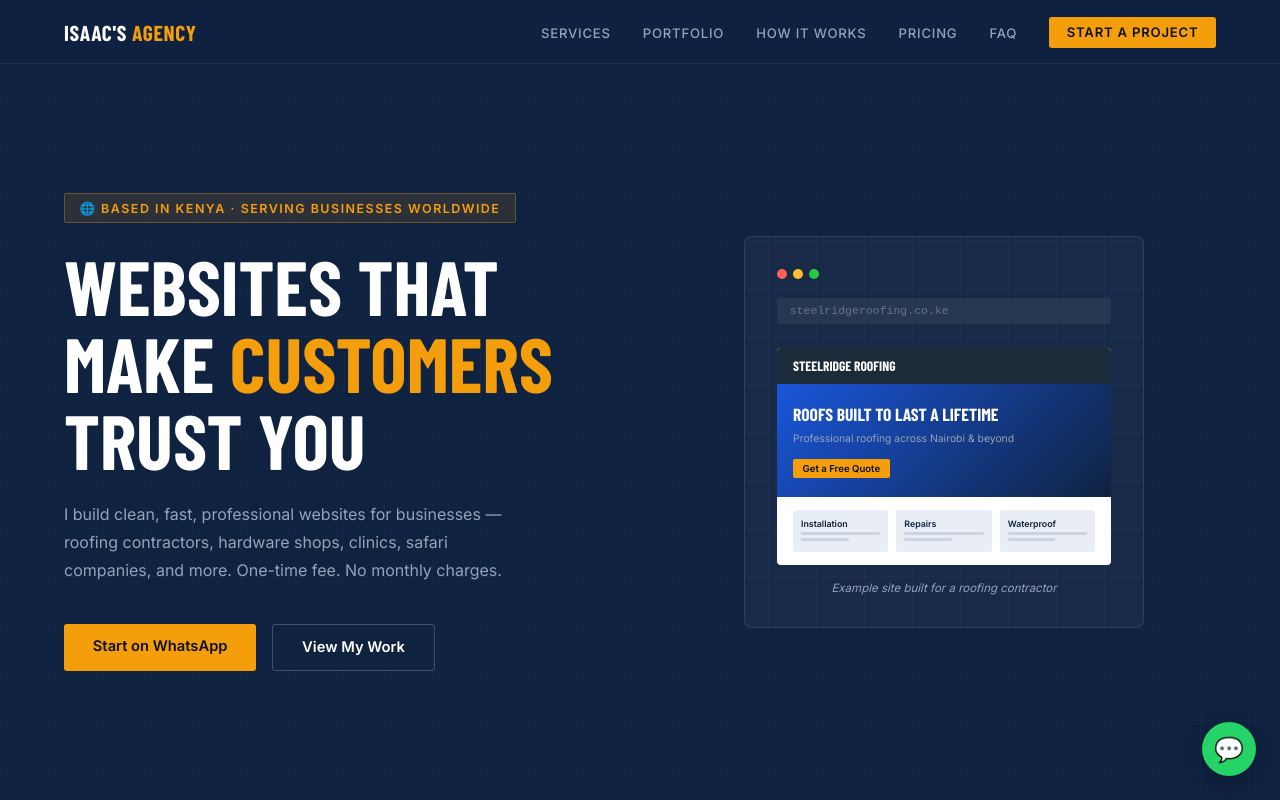
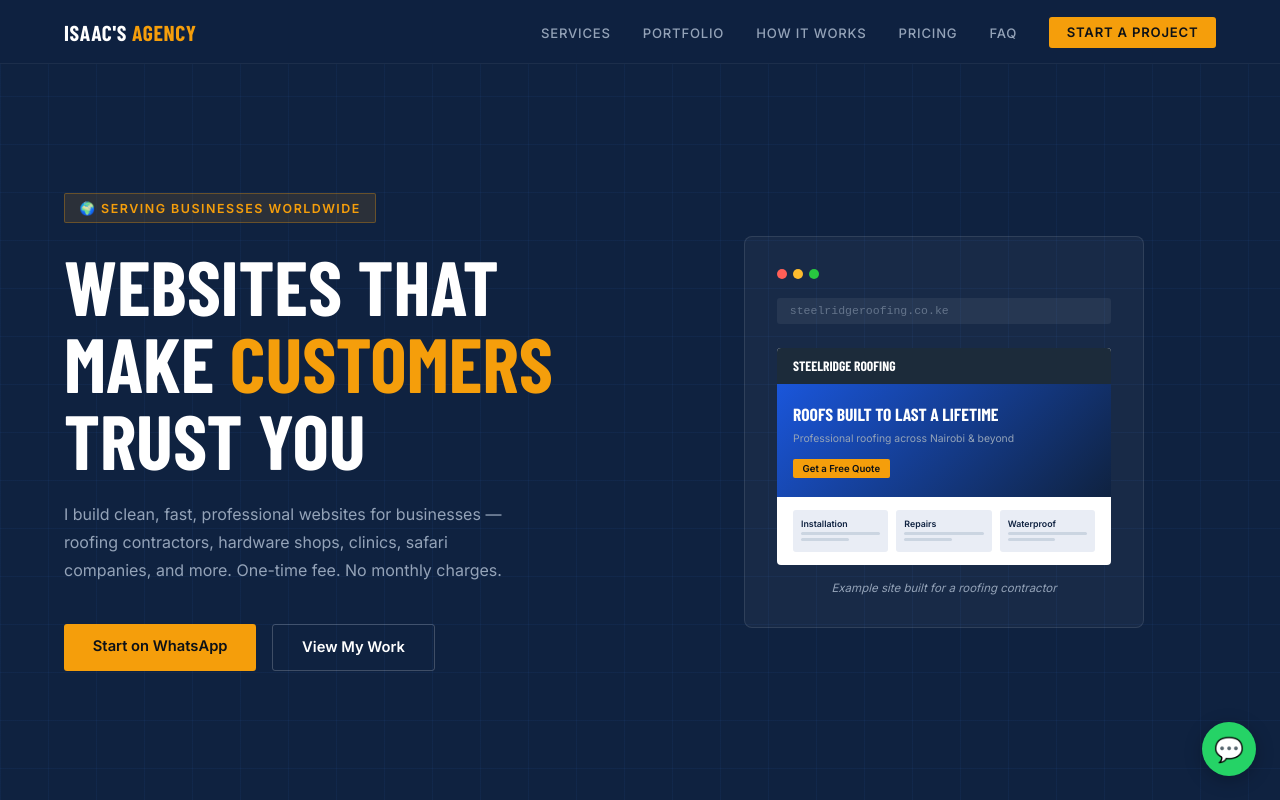
Before and after one commit to vobecki/my-agency, a plain HTML site: page index.html in a window 1280 px wide. Shown: the top 800 px of the page. Drawn offline with nearby package versions, Linux system fonts and the light colour scheme; a web font is replaced by a local one.

Commit message:
update changes

```diff
--- a/index.html
+++ b/index.html
@@ -913,7 +913,7 @@
 <!-- HERO -->
 <section class="hero">
   <div class="hero-left">
-    <div class="hero-badge">🌐 Based in Kenya · Serving Businesses Worldwide</div>
+    <div class="hero-badge">🌍 Serving Businesses Worldwide</div>
     <h1>Websites That Make <em>Customers</em> Trust You</h1>
     <p class="hero-sub">I build clean, fast, professional websites for businesses — roofing contractors, hardware shops, clinics, safari companies, and more. One-time fee. No monthly charges.</p>
     <div class="hero-actions">
```
